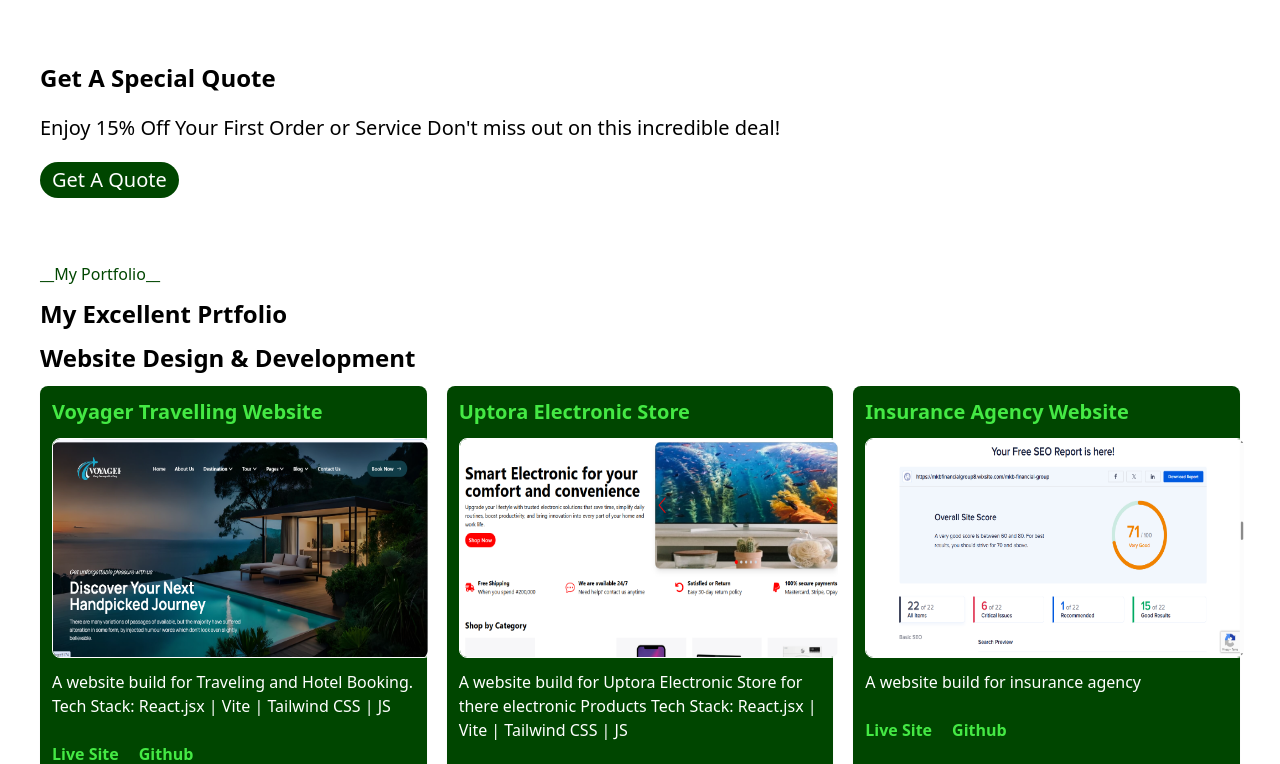
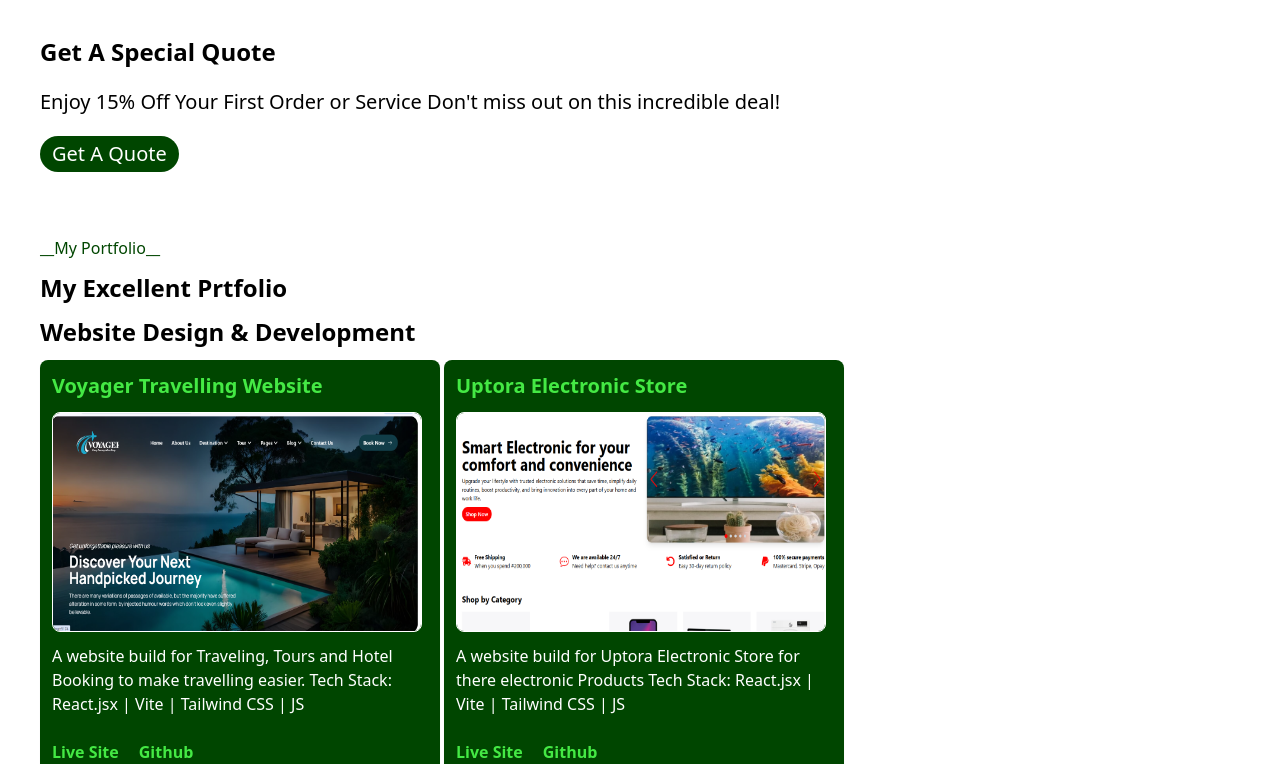
Before and after one commit to Usamagrowth/my-portfolio, a React (Vite) app: page / in a window 1280 px wide. Shown: the part 2036-2800 px from the top of the page. Built offline with nearby package versions, Linux system fonts and the light colour scheme.

Commit message:
fixed menu

```diff
--- a/src/Components/Card.jsx
+++ b/src/Components/Card.jsx
@@ -7,20 +7,19 @@
  setFullImage(!fullImage) };
 
   return (
-    <div className="p-3 max-lg:w-[450px] shadow-sm rounded-lg bg-[#004600] items-center">
+    <div className="p-3 max-h-fit w-[430px] lg:w-[400px] shadow-sm rounded-lg bg-[#004600] items-center">
      <div className="space-y-3 flex flex-col">
      <h3 className="text-xl text-[#44e944] font-semibold">{businessName}</h3>
      <div>
-      {fullImage ? <div className="border border-white rounded-lg w-[100%] h-[100%] overflow-hidden object-cover">
-      <img onClick={()=>setFullImage(fullImage)} className="w-[100%] h-[100%]" src={image} alt="Best Web Developer and marketerWeb Designer and Development, Digital Marketing, Front End Developer, Email Marketing, SEO Experts, Ads Specialist, Leads Generation, Graphic Designs in ibadan Nigeria" />
+      {fullImage ?  <div className="border border-white rounded-lg w-[100%] h-[100%]">
+      <img  className="w-[100%] h-[100%]" src={image} alt="Best Web Developer and marketerWeb Designer and Development, Digital Marketing, Front End Developer, Email Marketing, SEO Experts, Ads Specialist, Leads Generation, Graphic Designs in ibadan Nigeria" />
      </div> :
-     <div className="border border-white rounded-lg lg:w-[380px] lg:h-[220px] overflow-hidden object-cover">
+     <div  className="border border-white rounded-lg h-[220px] w-[405px] lg:w-[370px]   overflow-hidden object-cover">
       <img className="w-[100%] h-[100%]" src={image} alt="Best Web Developer and marketerWeb Designer and Development, Digital Marketing, Front End Developer, Email Marketing, SEO Experts, Ads Specialist, Leads Generation, Graphic Designs in ibadan Nigeria" />
+     </div> }
      </div>
-     }
-     </div>
-    <p className="text-white">{description}</p>
-    <p onClick={view} className="text-[#44e944] font-semibold  hover:text-gray-400 cursor-pointer">{fullimage}</p>
+    <p className="text-white ">{description}</p>
+    <p onClick={()=> setFullImage(view) }  className="text-[#44e944] font-semibold  hover:text-gray-400 cursor-pointer">{fullimage}</p>
     <div className="flex gap-5">
     <a className="text-[#44e944]  hover:text-gray-400 font-semibold" href={link}>{Live}</a>
     <a className="text-[#44e944]  hover:text-gray-400 font-semibold" href={git}> {Github}</a>
--- a/src/Components/Hero.jsx
+++ b/src/Components/Hero.jsx
@@ -3,7 +3,7 @@
 const Hero = () => {
 
   return (
-    <div className="flex pb-16 pt-5 px-10 flex-col gap-5">
+    <div className="flex pb-16 pt-36 px-10 flex-col gap-5">
     <span>
     <div className="lg:flex justify-between items-center">
     <div>
@@ -11,7 +11,7 @@
      <h1 className="text-3xl font-bold pb-9">Usama</h1>
      <Awriter />
      </div>
-     <div className="w-[380px]  h-[380px] shadow-lg pl-5 pb-5 rounded-xl bg-[#004600]">
+     <div className="w-[340px]  h-[340px] shadow-lg pl-5 pb-5 rounded-xl bg-[#004600]">
       <img className="w-[100%] h-[100%]" src="usama1.png" alt="Best Web Developer and marketerWeb Designer and Development, Digital Marketing, Front End Developer, Email Marketing, SEO Experts, Ads Specialist, Leads Generation, Graphic Designs in ibadan Nigeria " />
      </div>
      </div>
--- a/src/Components/Navbar.jsx
+++ b/src/Components/Navbar.jsx
@@ -10,7 +10,7 @@
 }
 
   return (
-    <div className="px-10 bg-[#004600]" >
+    <div className="px-10 bg-[#004600] w-[100%] fixed " >
      <nav className="flex justify-between h-[110px] items-center">
     <div className="w-[80px] h-[80px]">
         <img className="w-[100%] h-[100%] rounded-xl" src="favicon.jpg" alt="Best Web Designer and Development, Digital Marketing, Front End Developer, SEO Experts, Leads Generation, Logo and Flyers Designs in Ibadan Nigerial" />
--- a/src/Components/Portfolio.jsx
+++ b/src/Components/Portfolio.jsx
@@ -10,11 +10,11 @@
      <p className="text-[#004600]">__My Portfolio__</p>
      <h3 className="text-2xl font-bold">My Excellent Prtfolio</h3>
      <h3 className="font-semibold  text-2xl">Website Design & Development</h3>
-      <div className="grid lg:grid-cols-3 gap-5 ">
+      <div className="grid lg:grid-cols-3 gap-3">
       <Card
        businessName="Voyager Travelling Website"
        image={voyager}
-       description="A website build for Traveling and Hotel Booking.
+       description="A website build for Traveling, Tours and Hotel Booking to make travelling easier.
        Tech Stack: React.jsx | Vite | Tailwind CSS | JS"
        link=""
        Live="Live Site"
@@ -33,15 +33,7 @@
        Github="Github"
       />
 
-     <Card
-       businessName="Insurance Agency Website"
-       image={seo}
-       description="A website build for insurance agency "
-       link=""
-       Live="Live Site"
-       git=""
-       Github="Github"
-      />
+
 
       </div>
 
--- a/src/Components/Tools.jsx
+++ b/src/Components/Tools.jsx
@@ -5,7 +5,7 @@
   return (
     <div className="px-10 pb-16">
      <h3 className="text-2xl font-bold">My Development & Marketing Toolbox</h3>
-    <div className="grid grid-cols-4 gap-3 space-y-5 pt-7 items-center">
+    <div className="grid grid-cols-3 lg:grid-cols-4 gap-3 space-y-5 pt-7 items-center">
     <DiHtml5 className="w-20 h-20 text-[#004600]" />
     <DiCss3 className="w-20 h-20 text-[#004600]" />
     <DiJavascript1 className="w-20 h-20 text-[#004600]" />
```
